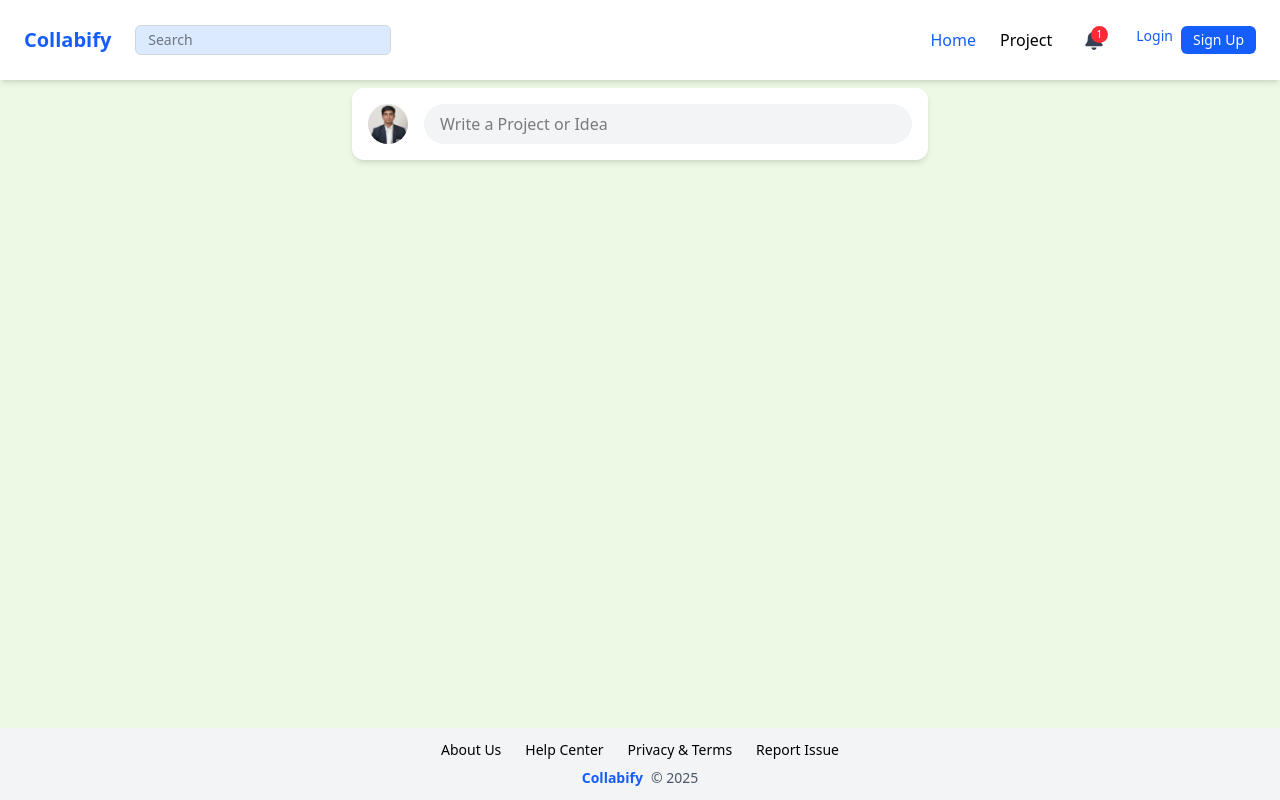
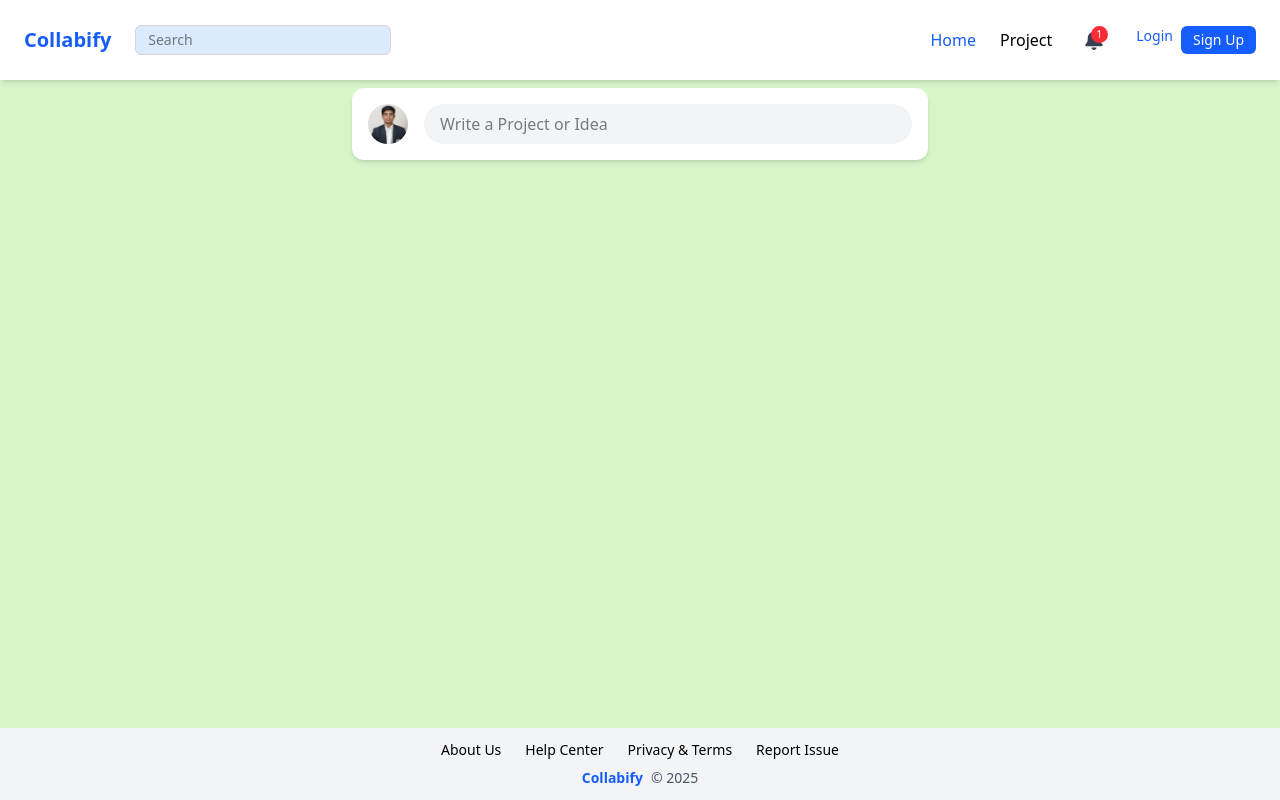
Before and after one commit to KratikPaliwal/Collabify, a React (Vite) app in the folder frontEnd/collabify/: page / in a window 1280 px wide. Built offline with nearby package versions, Linux system fonts and the light colour scheme.

Commit message:
Added all updated file

```diff
--- a/frontEnd/collabify/src/index.css
+++ b/frontEnd/collabify/src/index.css
@@ -7,7 +7,7 @@
 
   color-scheme: light dark;
   color: rgba(255, 255, 255, 0.87);
-  background-color: #ECFAE5;
+  background-color: #d8f7c9;
 
   font-synthesis: none;
   text-rendering: optimizeLegibility;
```
